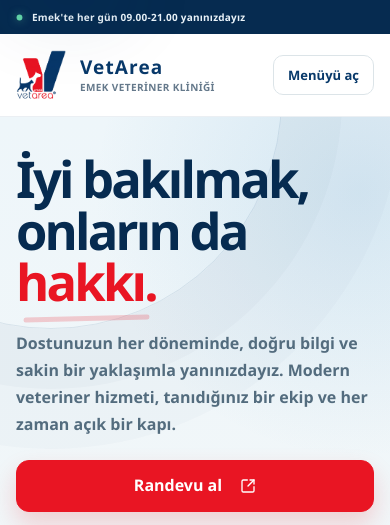
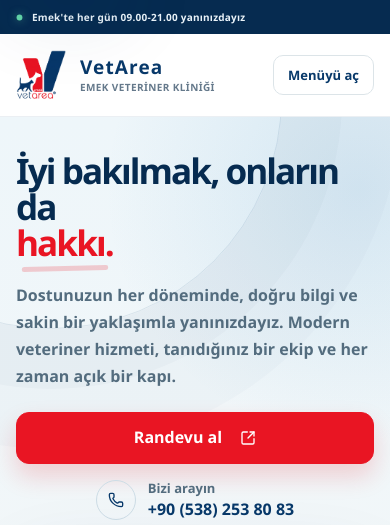
Before and after one commit to mubatu/vetarea, an Astro site: page / in a window 390 px wide. Shown: the top 525 px of the page. Built offline with nearby package versions, Linux system fonts and the light colour scheme; Astro itself is replaced by a stand-in of ours.

Commit message:
Make big titles smaller

```diff
--- a/src/styles/global.css
+++ b/src/styles/global.css
@@ -297,6 +297,19 @@ a {
   font-weight: 780;
   letter-spacing: -.055em;
   line-height: 1.02;
+}
+
+.hero h1 {
+  font-size: clamp(32px, 3.5vw, 48px);
+}
+
+.about-copy h1,
+.contact-copy h1 {
+  font-size: clamp(32px, 3.5vw, 48px);
+}
+
+.faq-heading h1 {
+  font-size: clamp(31px, 3.3vw, 44px);
 }
 
 .hero h1 em {
@@ -1095,7 +1108,7 @@ a {
   .brand-copy strong { font-size: 19px; }
   .brand-copy small { font-size: 10px; }
   .hero { padding-top: 26px; }
-  .hero h1 { font-size: clamp(42px, 13vw, 55px); }
+  .hero h1 { font-size: clamp(29px, 9vw, 38px); }
   .hero-lead { margin: 22px 0; font-size: 16px; line-height: 1.68; }
   .hero-actions { align-items: stretch; flex-direction: column; gap: 16px; }
   .hero-actions .button { width: 100%; }
@@ -1108,6 +1121,8 @@ a {
   .section { padding: 74px 0; }
   .section.services-section { padding-top: 32px; }
   .section-heading h2, .centered-heading h2, .about-copy h1, .about-copy h2, .contact-copy h1, .contact-copy h2, .faq-heading h1, .faq-heading h2 { font-size: 38px; }
+  .about-copy h1, .contact-copy h1 { font-size: clamp(29px, 9vw, 38px); }
+  .faq-heading h1 { font-size: 31px; }
   .page-hero h1 { font-size: clamp(42px, 13vw, 55px); }
   .services-grid { grid-template-columns: 1fr; }
   .service-card { min-height: 420px; }
```
